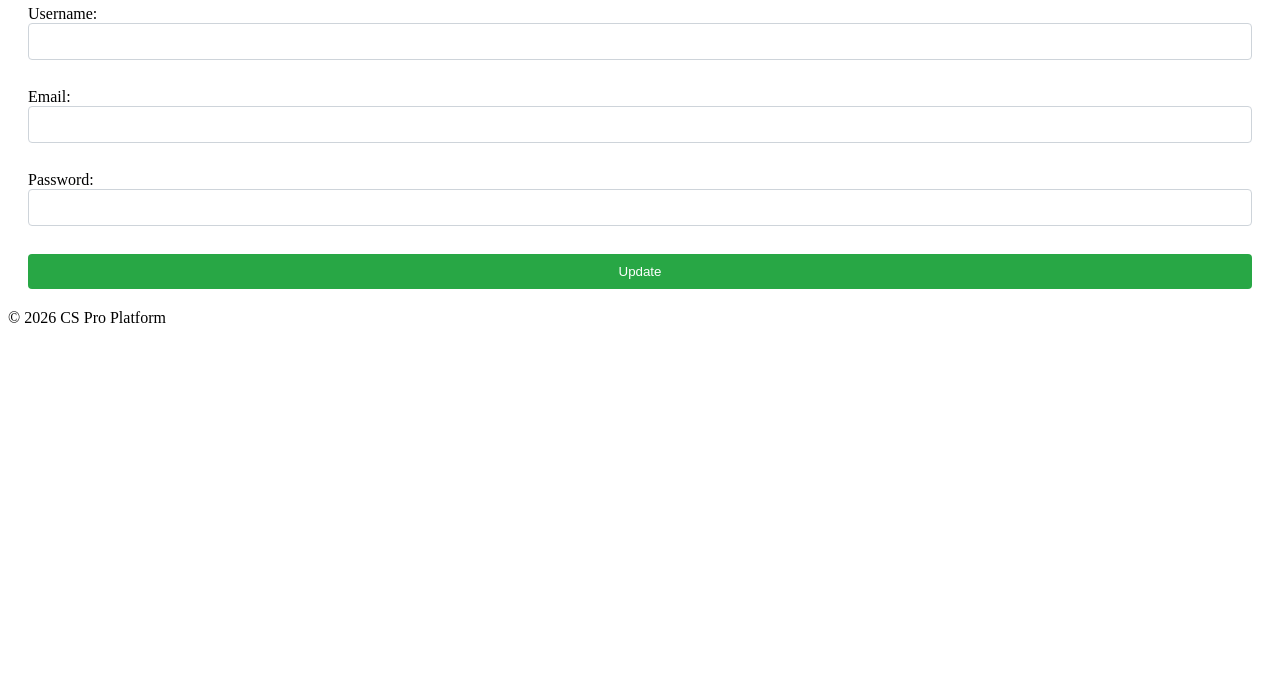
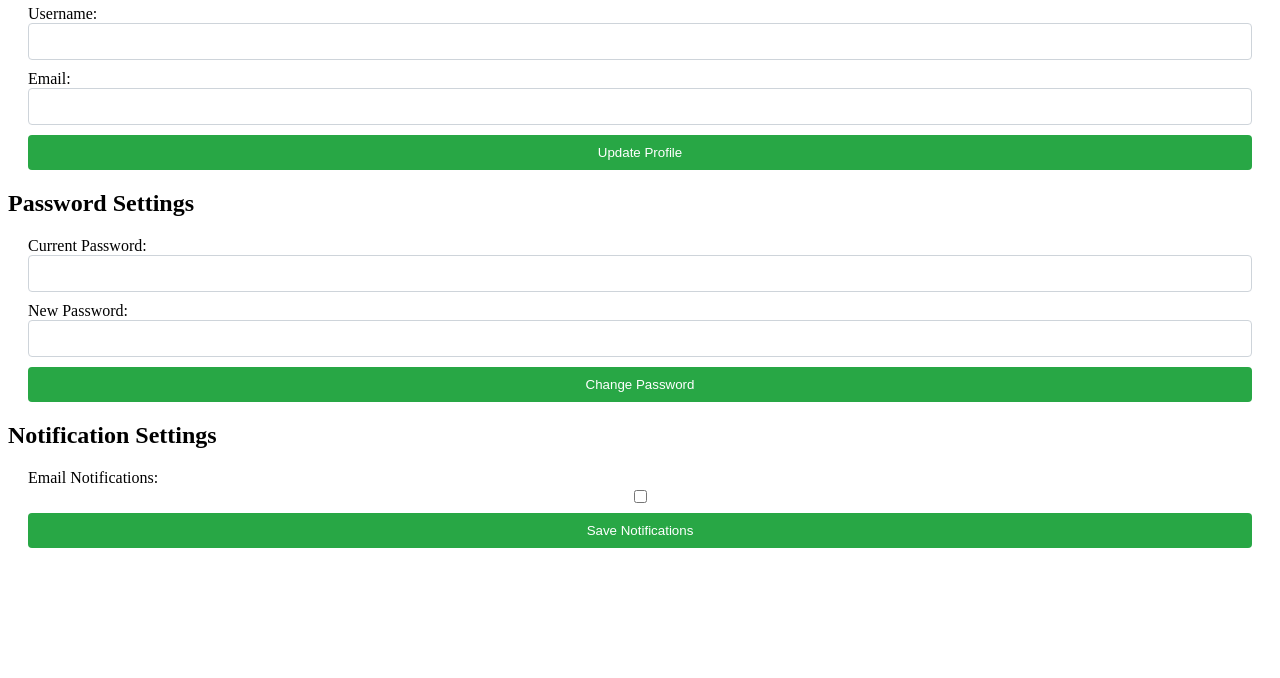
Before and after one commit to metadoninjoyer/cs-pro-platform, a plain HTML site: page settings.html in a window 1280 px wide. Shown: the part 122-800 px from the top of the page. Drawn offline with Linux system fonts and the light colour scheme.

Commit message:
Create settings.html for the settings page

```diff
--- a/settings.html
+++ b/settings.html
@@ -3,32 +3,42 @@
 <head>
     <meta charset="UTF-8">
     <meta name="viewport" content="width=device-width, initial-scale=1.0">
-    <title>Profile Settings</title>
+    <title>Settings Page</title>
     <link rel="stylesheet" href="styles.css">
 </head>
 <body>
     <header>
-        <h1>Account Management</h1>
+        <h1>Settings</h1>
     </header>
     <main>
-        <section>
+        <section id="profile-settings">
             <h2>Profile Settings</h2>
             <form>
                 <label for="username">Username:</label>
                 <input type="text" id="username" name="username" required>
-                <br>
                 <label for="email">Email:</label>
                 <input type="email" id="email" name="email" required>
-                <br>
-                <label for="password">Password:</label>
-                <input type="password" id="password" name="password" required>
-                <br>
-                <button type="submit">Update</button>
+                <button type="submit">Update Profile</button>
+            </form>
+        </section>
+        <section id="password-settings">
+            <h2>Password Settings</h2>
+            <form>
+                <label for="current-password">Current Password:</label>
+                <input type="password" id="current-password" name="current-password" required>
+                <label for="new-password">New Password:</label>
+                <input type="password" id="new-password" name="new-password" required>
+                <button type="submit">Change Password</button>
+            </form>
+        </section>
+        <section id="notification-settings">
+            <h2>Notification Settings</h2>
+            <form>
+                <label for="email-notifications">Email Notifications:</label>
+                <input type="checkbox" id="email-notifications" name="email-notifications">
+                <button type="submit">Save Notifications</button>
             </form>
         </section>
     </main>
-    <footer>
-        <p>&copy; 2026 CS Pro Platform</p>
-    </footer>
 </body>
 </html>
```
